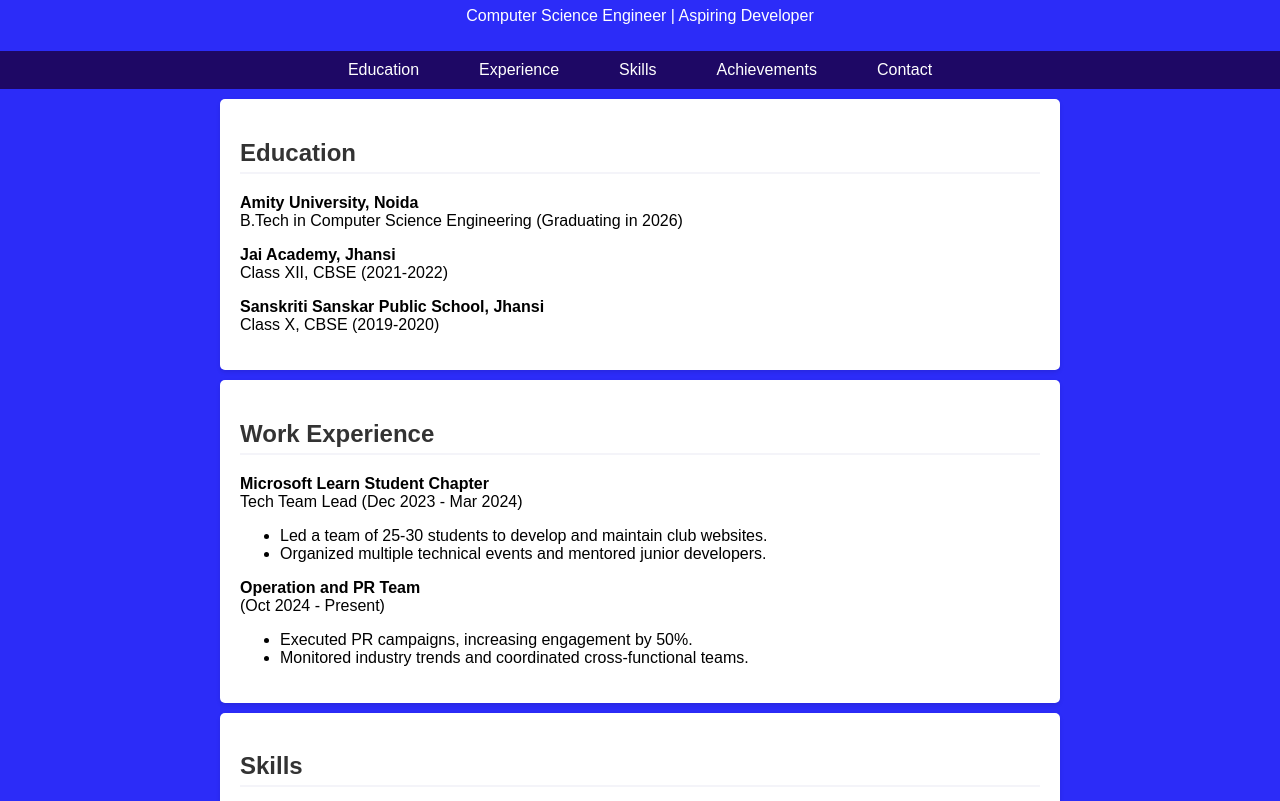
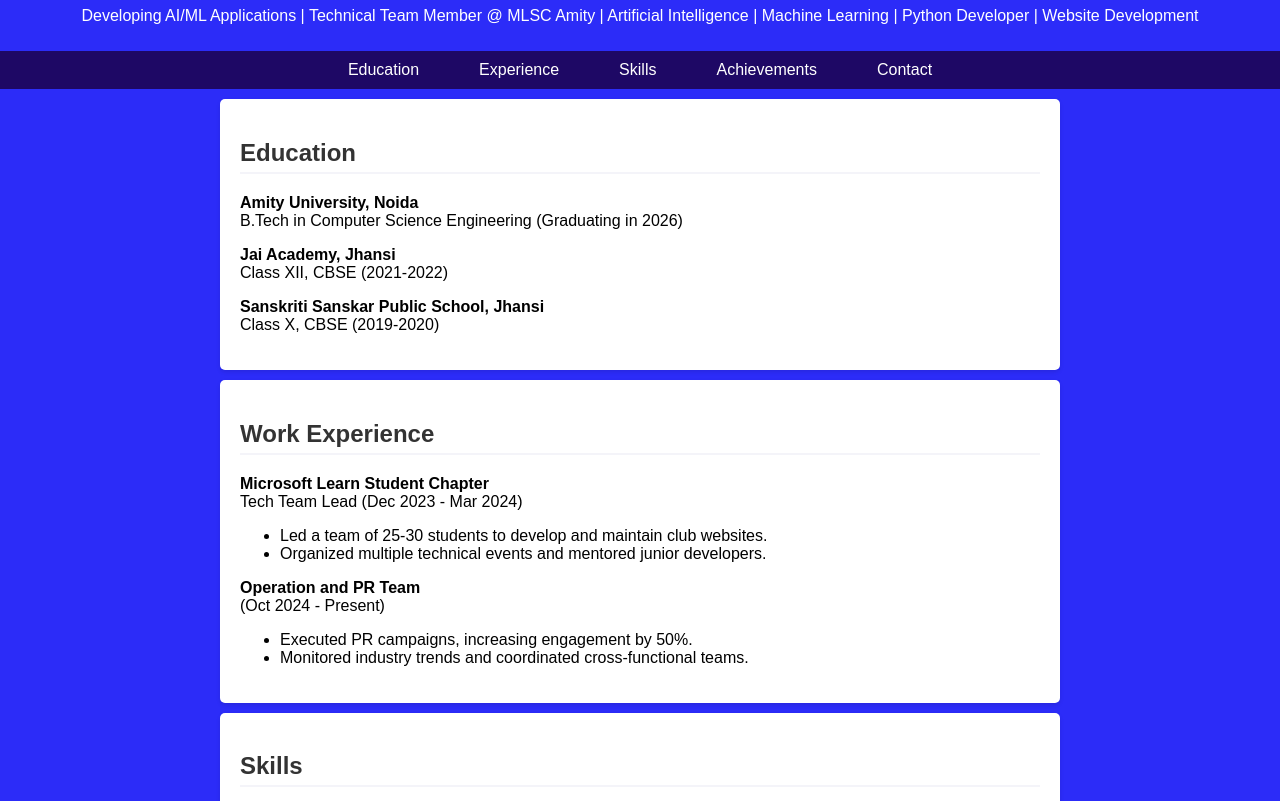
Before and after one commit to deepagarwal07/portfolio, a plain HTML site: page index.html in a window 1280 px wide. Shown: the part 247-1048 px from the top of the page. Drawn offline with Linux system fonts and the light colour scheme.

Commit message:
Update index.html

```diff
--- a/index.html
+++ b/index.html
@@ -71,7 +71,7 @@
     <header>
         <img src="Deep.jpg" alt="Deep Agarwal's Picture">
         <h1>Deep Agarwal</h1>
-        <p>Computer Science Engineer | Aspiring Developer</p>
+        <p>Developing AI/ML Applications | Technical Team Member @ MLSC Amity | Artificial Intelligence | Machine Learning | Python Developer | Website Development</p>
     </header>
     <nav>
         <ul>
```
